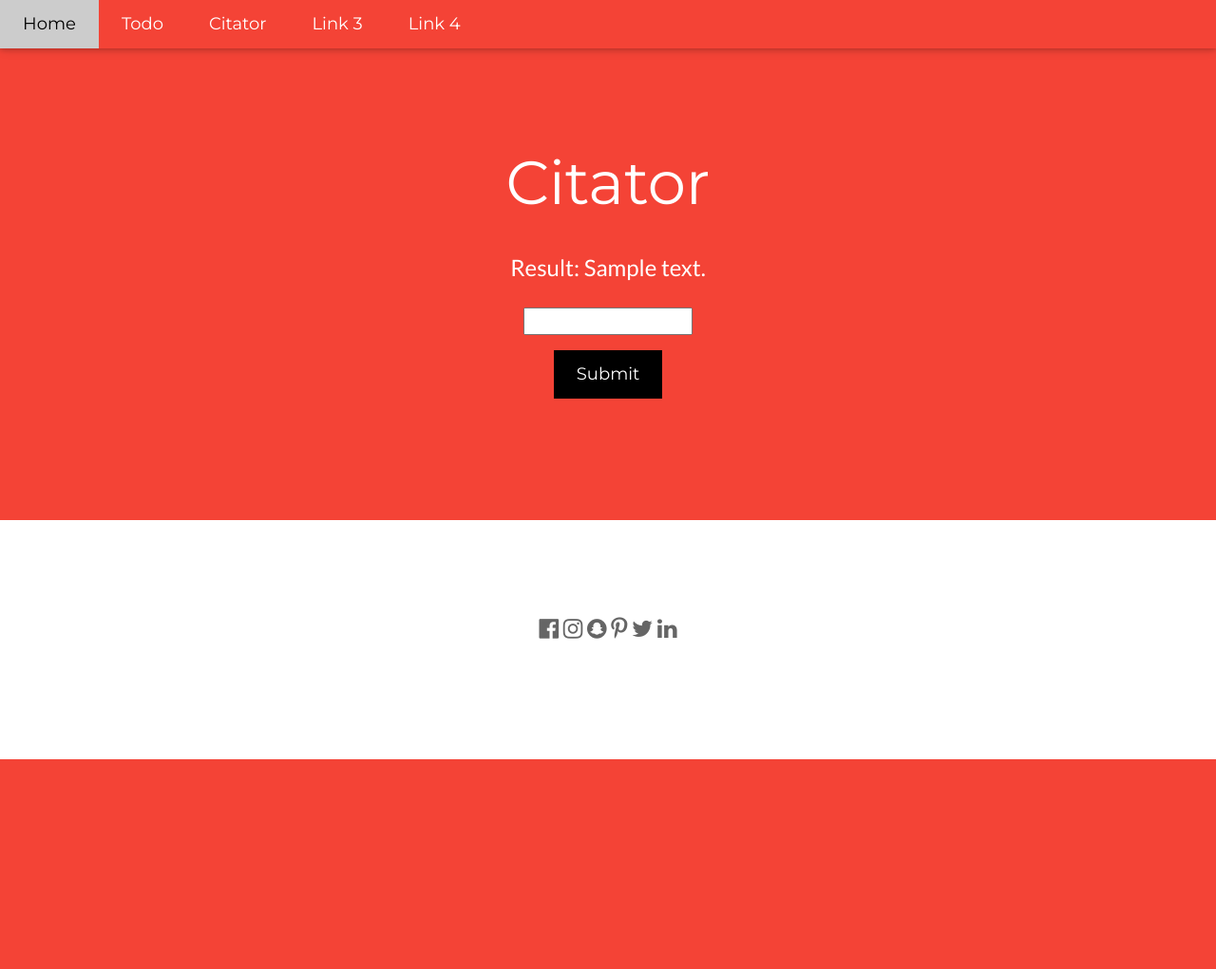
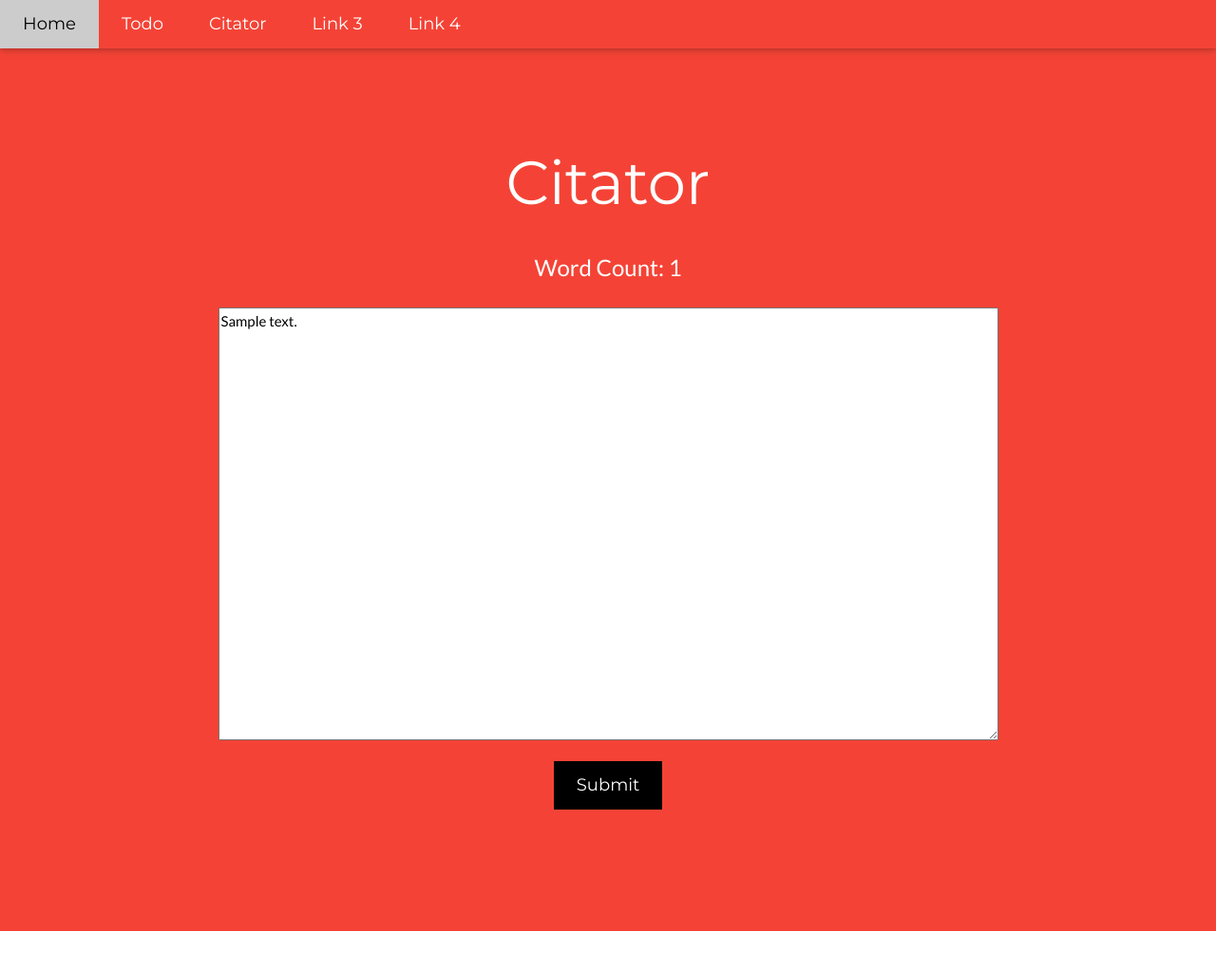
Before and after one commit to StephenXie/ProjectAlpha, a Django app: template templates/citator.html in a window 1280 px wide. Shown: the top 1021 px of the page at 95% size. Before the commit the page ends 800 px from the top, so only its background shows below. Run offline with Django 3.2, Linux system fonts and the light colour scheme; the template is opened without the code that fills it: most values are stand-ins (such as "Sample title", 1, 10 or a date in 2020).

Commit message:
changed functionality

```diff
--- a/templates/citator.html
+++ b/templates/citator.html
@@ -35,10 +35,10 @@
 </div>
 <header class="w3-container w3-red w3-center" style="padding:128px 16px" >
     <h1 class="w3-margin w3-jumbo">Citator</h1>
-    <p class="w3-xlarge">Result: {{content}}</p>
+    <p class="w3-xlarge">Word Count: {{count}}</p>
     <form action="/citator/post" method = "post" style = "text-align:center;">
         {% csrf_token %}
-        <input maxlength="4" size="20" type="text" name="content"/>
+      <textarea class="txtarea" value="" size="20" type="text" name="content" rows="20" cols = "100">{{content}}</textarea>
         <br>
         <button class="w3-button w3-black w3-padding-large w3-large w3-margin-top" type="submit">Submit</button>
     </form>
```
Also changed, not shown: citator/script.py (+10 -1 lines), citator/views.py (+5 -4 lines).
